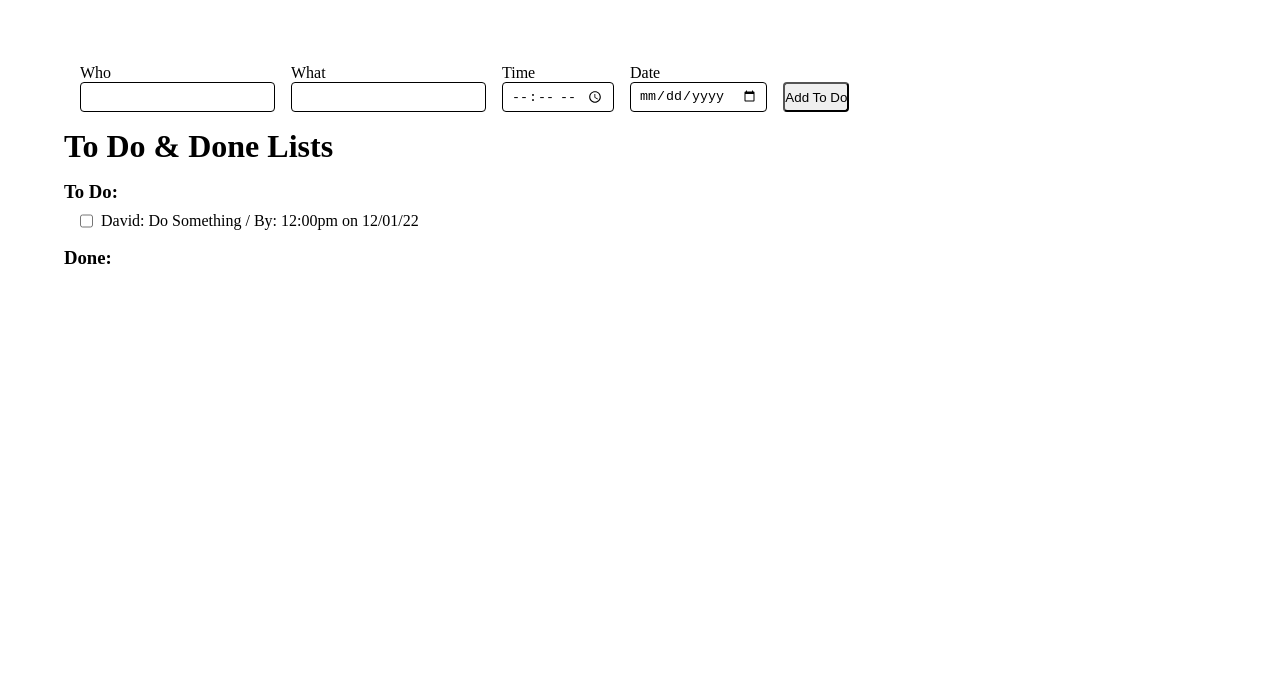
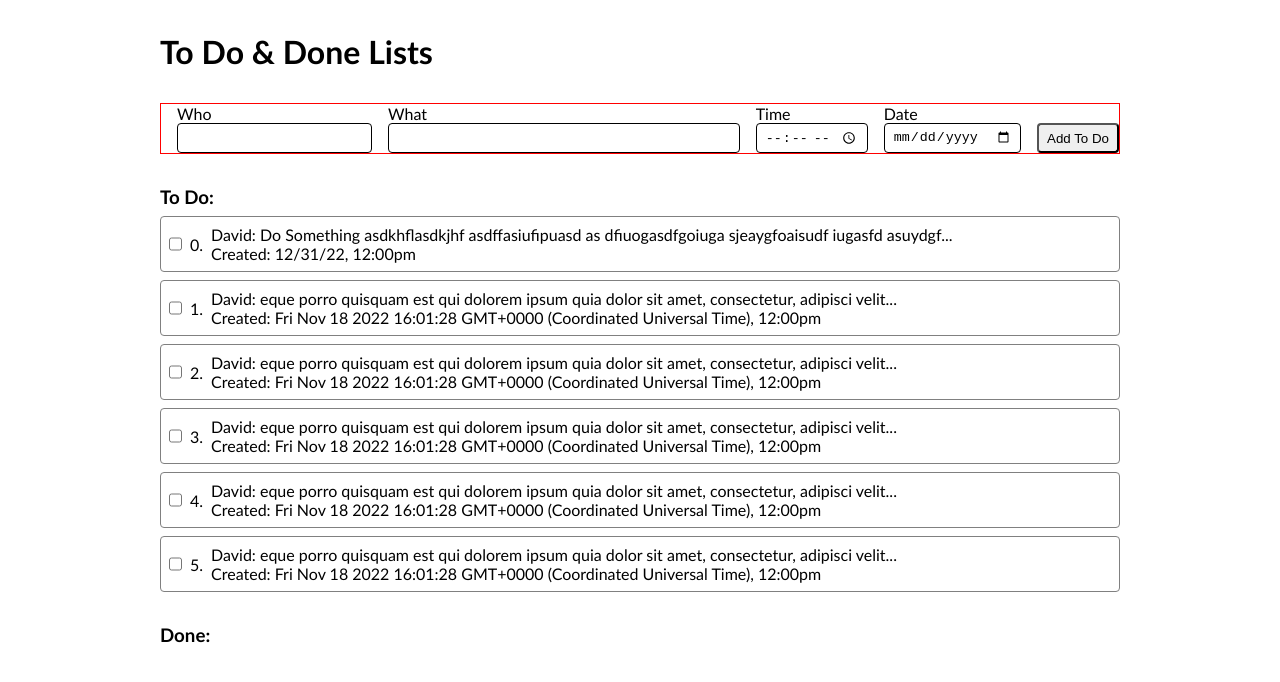
Before and after one commit to davidrayres/CPCC-TodoList, a plain HTML site: page index.html in a window 1280 px wide. Drawn offline with Linux system fonts and the light colour scheme.

Commit message:
second commit

```diff
--- a/index.html
+++ b/index.html
@@ -7,15 +7,18 @@
   </head>
 
   <body>
+    <h1>To Do & Done Lists</h1>
+
     <div class="flex-row">
+
       <div class="flex-col">
         <label for="who">Who</label>
-        <input class="add" type="text" name="who" id="who" required>
+        <input class="add" type="text" name="who" id="who" required >
       </div>
 
-      <div class="flex-col">
+      <div class="flex-col flex-1">
         <label for="what">What</label>
-        <input class="add" type="text" name="what" id="what" required>
+        <input class="add flex-3" type="text" name="what" id="what" required>
       </div>
 
       <div class="flex-col">
@@ -35,12 +38,16 @@
 
     </div>
 
-    <h1>To Do & Done Lists</h1>
 
     <h3>To Do:</div>
     <ul id="ToDoUl">
       <li>
-        <input type="checkbox" onclick="toggleToDo(this)"/><span>David: Do Something / By: 12:00pm on 12/01/22</span>
+    <input type="checkbox" onclick="toggleToDo(this)"/>
+    <span class="id">0. </span>
+    <div>
+      <p>David: Do Something asdkhflasdkjhf asdffasiufipuasd as dfiuogasdfgoiuga sjeaygfoaisudf iugasfd asuydgf...</p>
+      <p>Created: 12/31/22, 12:00pm</p>
+    </div>
       </li>
     </ul>
 
--- a/script.js
+++ b/script.js
@@ -1,3 +1,61 @@
+
+const toDoArray = [
+  {
+    who: 'David',
+    what: 'eque porro quisquam est qui dolorem ipsum quia dolor sit amet, consectetur, adipisci velit...',
+    time: '12:00pm',
+    date: new Date(),
+  },
+  {
+    who: 'David',
+    what: 'eque porro quisquam est qui dolorem ipsum quia dolor sit amet, consectetur, adipisci velit...',
+    time: '12:00pm',
+    date: new Date(),
+  },
+  {
+    who: 'David',
+    what: 'eque porro quisquam est qui dolorem ipsum quia dolor sit amet, consectetur, adipisci velit...',
+    time: '12:00pm',
+    date: new Date(),
+  },
+  {
+    who: 'David',
+    what: 'eque porro quisquam est qui dolorem ipsum quia dolor sit amet, consectetur, adipisci velit...',
+    time: '12:00pm',
+    date: new Date(),
+  },
+  {
+    who: 'David',
+    what: 'eque porro quisquam est qui dolorem ipsum quia dolor sit amet, consectetur, adipisci velit...',
+    time: '12:00pm',
+    date: new Date(),
+  },
+]
+
+toDoArray.forEach((value, index) => {
+
+  console.log(index, value)
+
+    const newToDoLi = document.createElement('li')
+    newToDoLi.innerHTML = `
+    <input type="checkbox" onclick="toggleToDo(this)"/>
+    <span class="id">${index + 1}. </span>
+    <div>
+      <p>${value.who}: ${value.what}</p>
+      <p>Created: ${value.date}, ${value.time}</p>
+    </div>
+    `
+
+    ToDoUl.appendChild(newToDoLi)
+
+})
+
+
+const buildToDoList = () => {
+
+
+}
+
 const addToDo = () => {
   const who = document.getElementById('who').value
   const what = document.getElementById('what').value
@@ -7,7 +65,11 @@ const addToDo = () => {
   const newToDoLi = document.createElement('li')
   newToDoLi.innerHTML = `
     <input type="checkbox" onclick="toggleToDo(this)"/>
-    <span>${who}: ${what} / ${time} on ${date}</span>
+    <span>#. </span>
+    <div>
+      <p>${who}: ${what}</p>
+      <p>${time} on ${date}</p>
+    </div>
   `
 
   ToDoUl.appendChild(newToDoLi)
--- a/style.css
+++ b/style.css
@@ -1,10 +1,20 @@
 * {
   padding: 0px;
   margin: 0px;
+  /* border: 1px solid orange */
 }
 
 body {
-  margin: 4rem;
+  font-family: calibri;
+  margin: 2rem 10rem;
+}
+
+.flex-row {
+  display: flex;
+  flex-direction: row;
+  border: 1px solid red
+  /* flex-wrap: wrap; */
+  /* justify-content: space-between; */
 }
 
 .flex-col {
@@ -13,28 +23,22 @@ body {
   margin-left: 1rem;
 }
 
-.flex-row {
-  display: flex;
-  flex-direction: row;
-  justify-content: flex-start;
-}
-
-input:not([type='submit']) {
+input {
   height: 20px;
   padding: 0.25rem 0.5rem;
   border: 1px solid black;
   border-radius: 0.25rem;
 }
 
-input[type='submit'],
 button {
   border-radius: 0.25rem;
   height: 100%;
+  padding: 0 .5rem;
 }
 
-h1,
+h1 {margin-bottom: 2rem;}
 h3 {
-  margin-top: 1rem;
+  margin:2rem 0;
 }
 
 ul {
@@ -46,9 +50,15 @@ li {
   margin-top: 0.5rem;
   font-size: 1rem;
   font-weight: normal;
-  margin-left: 1rem;
+  border: 1px solid gray;
+  padding: .5rem;
+  border-radius: .25rem;
 }
 
 span {
-  margin-left: 0.5rem;
+  margin: 0 0.5rem;
 }
+
+.flex-1 {
+  flex-grow: 1;
+}
```
